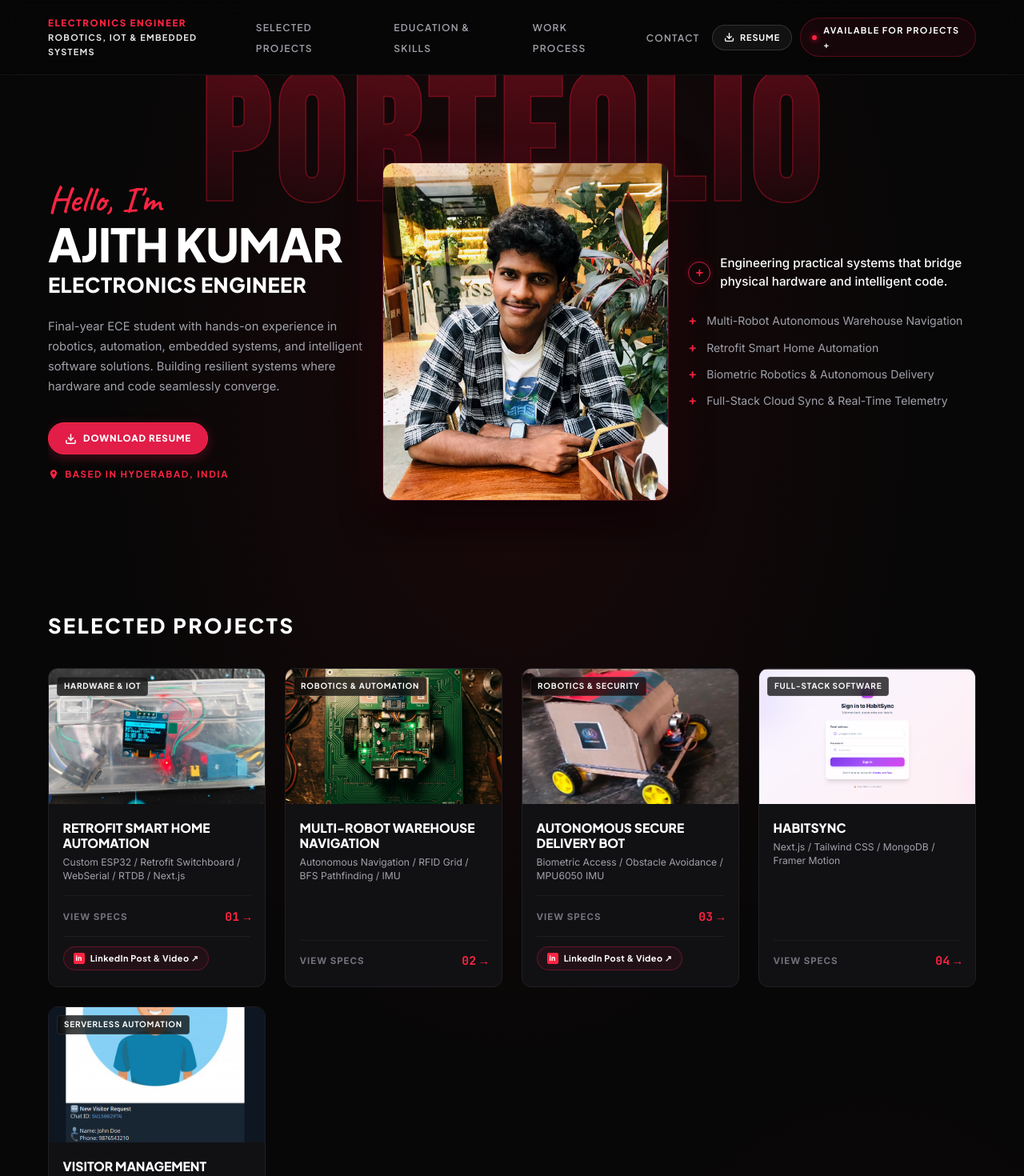
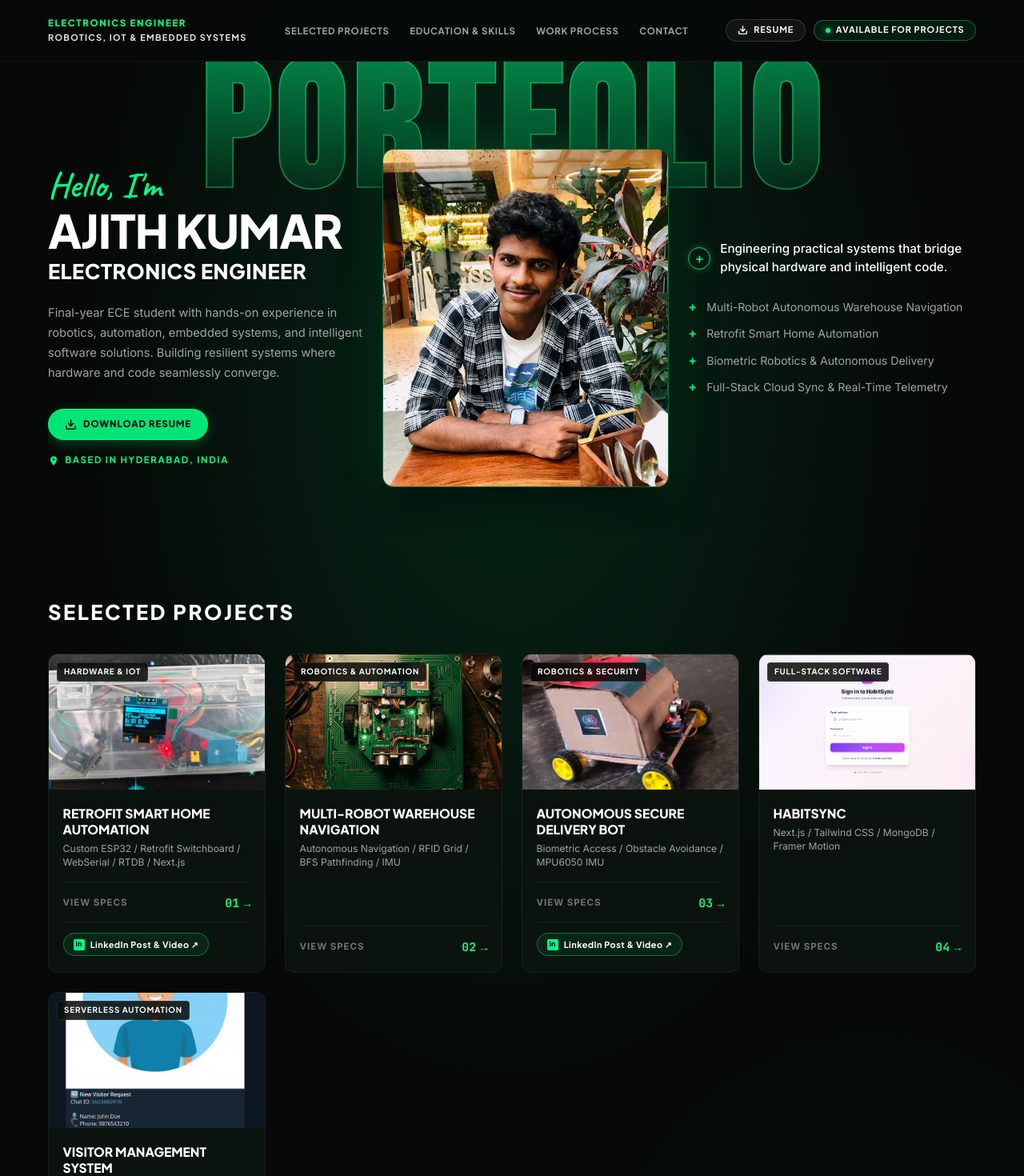
Before and after one commit to ajithhhak/portfolio, a Next.js app: page / in a window 1280 px wide. Shown: the top 1470 px of the page at 80% size. Built offline with nearby package versions, Linux system fonts and the light colour scheme.

Commit message:
Apply Electric Emerald green theme, tighten navbar typography, and remove footer quote

```diff
--- a/app/globals.css
+++ b/app/globals.css
@@ -1,25 +1,72 @@
 @import url('https://fonts.googleapis.com/css2?family=Bebas+Neue&family=Caveat:wght@400;600;700&family=Inter:wght@300;400;500;600;700&family=JetBrains+Mono:wght@400;500;600;700&family=Plus+Jakarta+Sans:wght@400;500;600;700;800;900&display=swap');
 
 :root {
-  --bg: #070707;
-  --bg-subtle: #0d0d0f;
-  --card-bg: #111114;
-  --card-bg-hover: #16161a;
-  --border: #1f1f24;
+  /* =========================================
+     ACTIVE THEME: ELECTRIC EMERALD / GREEN
+     (To revert to Crimson, swap with commented block below)
+     ========================================= */
+  --bg: #060907;
+  --bg-subtle: #0a0f0c;
+  --card-bg: #0b130e;
+  --card-bg-hover: #101c14;
+  --border: #142419;
   --border-light: rgba(255, 255, 255, 0.08);
-  --border-crimson: rgba(225, 29, 72, 0.4);
 
-  --crimson: #e11d48;
-  --crimson-bright: #ff2442;
-  --crimson-dark: #6e0d16;
-  --crimson-deep: #3b060b;
-  --crimson-glow: rgba(225, 29, 72, 0.25);
+  --accent: #00e575;
+  --accent-bright: #00ff88;
+  --accent-dark: #072a18;
+  --accent-deep: #03140b;
+  --accent-glow: rgba(0, 255, 136, 0.25);
+  --accent-tint: rgba(0, 255, 136, 0.08);
+  --border-accent: rgba(0, 255, 136, 0.35);
+
+  --watermark-stroke: rgba(0, 255, 136, 0.45);
+  --watermark-grad-1: rgba(0, 255, 136, 0.45);
+  --watermark-grad-2: rgba(0, 100, 50, 0.12);
+
+  --ambient-1: rgba(0, 255, 136, 0.12);
+  --ambient-2: rgba(0, 200, 100, 0.06);
+
+  --quote-bg-1: #071f12;
+  --quote-bg-2: #031009;
+
+  /* =========================================
+     PREVIOUS CRIMSON THEME (SAVED FOR 1-CLICK REVERT)
+     --bg: #070707;
+     --bg-subtle: #0d0d0f;
+     --card-bg: #111114;
+     --card-bg-hover: #16161a;
+     --border: #1f1f24;
+     --border-light: rgba(255, 255, 255, 0.08);
+     --accent: #e11d48;
+     --accent-bright: #ff2442;
+     --accent-dark: #6e0d16;
+     --accent-deep: #3b060b;
+     --accent-glow: rgba(225, 29, 72, 0.25);
+     --accent-tint: rgba(225, 29, 72, 0.08);
+     --border-accent: rgba(225, 29, 72, 0.35);
+     --watermark-stroke: rgba(170, 18, 38, 0.5);
+     --watermark-grad-1: rgba(145, 15, 33, 0.5);
+     --watermark-grad-2: rgba(70, 8, 16, 0.15);
+     --ambient-1: rgba(140, 15, 30, 0.15);
+     --ambient-2: rgba(110, 13, 22, 0.08);
+     --quote-bg-1: #180509;
+     --quote-bg-2: #0c0204;
+     ========================================= */
+
+  /* Aliases for backwards compatibility */
+  --crimson: var(--accent);
+  --crimson-bright: var(--accent-bright);
+  --crimson-dark: var(--accent-dark);
+  --crimson-deep: var(--accent-deep);
+  --crimson-glow: var(--accent-glow);
+  --border-crimson: var(--border-accent);
 
   --text-white: #ffffff;
   --text-primary: #f4f4f5;
-  --text-secondary: #a1a1aa;
-  --text-muted: #71717a;
-  --text-dark: #3f3f46;
+  --text-secondary: #9ea3a8;
+  --text-muted: #657069;
+  --text-dark: #323b35;
 
   --font-display: 'Bebas Neue', sans-serif;
   --font-heading: 'Plus Jakarta Sans', sans-serif;
@@ -52,15 +99,15 @@ body {
   -webkit-font-smoothing: antialiased;
   -moz-osx-font-smoothing: grayscale;
   background-image:
-    radial-gradient(ellipse 60% 40% at 50% 15%, rgba(140, 15, 30, 0.15), transparent 70%),
-    radial-gradient(ellipse 50% 30% at 85% 60%, rgba(110, 13, 22, 0.08), transparent 70%);
+    radial-gradient(ellipse 60% 40% at 50% 15%, var(--ambient-1), transparent 70%),
+    radial-gradient(ellipse 50% 30% at 85% 60%, var(--ambient-2), transparent 70%);
   min-height: 100vh;
 }
 
 /* Custom Selection */
 ::selection {
-  background-color: var(--crimson);
-  color: #ffffff;
+  background-color: var(--accent);
+  color: #060907;
 }
 
 /* Scrollbar */
@@ -68,14 +115,14 @@ body {
   width: 7px;
 }
 ::-webkit-scrollbar-track {
-  background: #070707;
+  background: var(--bg);
 }
 ::-webkit-scrollbar-thumb {
-  background: #27272a;
+  background: var(--border);
   border-radius: 4px;
 }
 ::-webkit-scrollbar-thumb:hover {
-  background: var(--crimson);
+  background: var(--accent);
 }
 
 /* Container */
@@ -102,7 +149,7 @@ body {
   right: 0;
   z-index: 100;
   padding: 1.25rem 0;
-  background: rgba(7, 7, 7, 0.85);
+  background: rgba(6, 9, 7, 0.88);
   backdrop-filter: blur(14px);
   border-bottom: 1px solid rgba(255, 255, 255, 0.05);
   transition: all 0.3s ease;
@@ -125,7 +172,7 @@ body {
   font-size: 0.72rem;
   font-weight: 800;
   letter-spacing: 0.14em;
-  color: var(--crimson-bright);
+  color: var(--accent-bright);
   text-transform: uppercase;
 }
 
@@ -142,24 +189,33 @@ body {
 .nav-menu {
   display: none;
   align-items: center;
-  gap: 2rem;
+  gap: 1.25rem;
   list-style: none;
 }
 
-@media (min-width: 768px) {
+@media (min-width: 860px) {
   .nav-menu {
     display: flex;
+    gap: 1.25rem;
+  }
+}
+
+@media (min-width: 1100px) {
+  .nav-menu {
+    gap: 1.6rem;
   }
 }
 
 .nav-link {
   font-family: var(--font-heading);
-  font-size: 0.75rem;
-  font-weight: 600;
-  letter-spacing: 0.1em;
+  font-size: 0.72rem;
+  font-weight: 700;
+  letter-spacing: 0.06em;
   color: var(--text-secondary);
   text-decoration: none;
   text-transform: uppercase;
+  white-space: nowrap;
+  line-height: 1.15;
   transition: color 0.2s ease;
   position: relative;
 }
@@ -175,39 +231,42 @@ body {
   left: 0;
   right: 0;
   height: 2px;
-  background: var(--crimson);
+  background: var(--accent);
 }
 
 .nav-status-pill {
   display: inline-flex;
   align-items: center;
-  gap: 0.5rem;
-  padding: 0.4rem 0.9rem;
+  gap: 0.45rem;
+  padding: 0.4rem 0.85rem;
   border-radius: 9999px;
-  background: rgba(225, 29, 72, 0.08);
-  border: 1px solid rgba(225, 29, 72, 0.3);
+  background: var(--accent-tint);
+  border: 1px solid var(--border-accent);
   font-family: var(--font-heading);
   font-size: 0.68rem;
   font-weight: 700;
-  letter-spacing: 0.12em;
+  letter-spacing: 0.08em;
   color: #ffffff;
   text-transform: uppercase;
   text-decoration: none;
+  white-space: nowrap;
+  line-height: 1;
+  flex-shrink: 0;
   transition: all 0.3s ease;
 }
 
 .nav-status-pill:hover {
-  background: rgba(225, 29, 72, 0.18);
-  border-color: var(--crimson);
-  box-shadow: 0 0 15px rgba(225, 29, 72, 0.3);
+  background: rgba(0, 255, 136, 0.18);
+  border-color: var(--accent-bright);
+  box-shadow: 0 0 16px var(--accent-glow);
 }
 
 .status-beacon {
   width: 6px;
   height: 6px;
   border-radius: 50%;
-  background: var(--crimson-bright);
-  box-shadow: 0 0 8px var(--crimson-bright);
+  background: var(--accent-bright);
+  box-shadow: 0 0 8px var(--accent-bright);
   animation: pulse-beacon 2s infinite ease-in-out;
 }
 
@@ -217,7 +276,7 @@ body {
 }
 
 /* =========================================
-   HERO SECTION (Matching reference)
+   HERO SECTION
    ========================================= */
 .hero-wrapper {
   position: relative;
@@ -240,8 +299,8 @@ body {
   text-transform: uppercase;
   text-align: center;
   color: transparent;
-  -webkit-text-stroke: 1.5px rgba(170, 18, 38, 0.5);
-  background: linear-gradient(180deg, rgba(145, 15, 33, 0.5) 0%, rgba(70, 8, 16, 0.15) 100%);
+  -webkit-text-stroke: 1.5px var(--watermark-stroke);
+  background: linear-gradient(180deg, var(--watermark-grad-1) 0%, var(--watermark-grad-2) 100%);
   -webkit-background-clip: text;
   background-clip: text;
   user-select: none;
@@ -278,7 +337,7 @@ body {
 .hero-script-intro {
   font-family: var(--font-script);
   font-size: clamp(2rem, 3.5vw, 2.8rem);
-  color: var(--crimson-bright);
+  color: var(--accent-bright);
   font-weight: 600;
   margin-bottom: -0.5rem;
   line-height: 1;
@@ -317,12 +376,11 @@ body {
   display: inline-flex;
   align-items: center;
   gap: 0.45rem;
-  margin-top: 1rem;
   font-family: var(--font-heading);
   font-size: 0.72rem;
   font-weight: 700;
   letter-spacing: 0.14em;
-  color: var(--crimson-bright);
+  color: var(--accent-bright);
   text-transform: uppercase;
 }
 
@@ -342,9 +400,9 @@ body {
   overflow: hidden;
   box-shadow:
     0 20px 50px rgba(0, 0, 0, 0.8),
-    0 0 50px rgba(225, 29, 72, 0.2);
-  border: 1px solid rgba(225, 29, 72, 0.3);
-  background: #0d0d0f;
+    0 0 50px var(--accent-glow);
+  border: 1px solid var(--border-accent);
+  background: var(--bg-subtle);
   transition: transform 0.4s var(--ease-out), box-shadow 0.4s ease;
 }
 
@@ -352,7 +410,7 @@ body {
   transform: translateY(-4px) scale(1.01);
   box-shadow:
     0 25px 60px rgba(0, 0, 0, 0.9),
-    0 0 70px rgba(225, 29, 72, 0.35);
+    0 0 70px rgba(0, 255, 136, 0.4);
 }
 
 .portrait-img {
@@ -389,14 +447,14 @@ body {
   width: 28px;
   height: 28px;
   border-radius: 50%;
-  border: 1px solid var(--crimson);
+  border: 1px solid var(--accent);
   display: flex;
   align-items: center;
   justify-content: center;
-  color: var(--crimson-bright);
+  color: var(--accent-bright);
   font-size: 1.1rem;
   flex-shrink: 0;
-  box-shadow: 0 0 10px rgba(225, 29, 72, 0.2);
+  box-shadow: 0 0 10px var(--accent-glow);
 }
 
 .hero-highlight-list {
@@ -417,14 +475,14 @@ body {
 }
 
 .hero-highlight-item .plus {
-  color: var(--crimson-bright);
+  color: var(--accent-bright);
   font-weight: 700;
   font-size: 1rem;
   line-height: 1.2;
 }
 
 /* =========================================
-   SELECTED PROJECTS SECTION (4-Card Row)
+   SELECTED PROJECTS SECTION
    ========================================= */
 .section-wrapper {
   padding: 4.5rem 0;
@@ -479,8 +537,8 @@ body {
 
 .project-card:hover {
   transform: translateY(-6px);
-  border-color: var(--border-crimson);
-  box-shadow: 0 16px 35px rgba(0, 0, 0, 0.6), 0 0 25px rgba(225, 29, 72, 0.15);
+  border-color: var(--border-accent);
+  box-shadow: 0 16px 35px rgba(0, 0, 0, 0.6), 0 0 25px var(--accent-glow);
 }
 
 .project-thumb-box {
@@ -506,7 +564,7 @@ body {
   position: absolute;
   top: 10px;
   left: 10px;
-  background: rgba(7, 7, 7, 0.75);
+  background: rgba(6, 9, 7, 0.85);
   backdrop-filter: blur(8px);
   border: 1px solid rgba(255, 255, 255, 0.1);
   padding: 3px 8px;
@@ -556,7 +614,7 @@ body {
   font-family: var(--font-mono);
   font-size: 0.92rem;
   font-weight: 700;
-  color: var(--crimson-bright);
+  color: var(--accent-bright);
   display: flex;
   align-items: center;
   gap: 0.35rem;
@@ -614,7 +672,7 @@ body {
   font-size: 0.7rem;
   font-weight: 800;
   letter-spacing: 0.12em;
-  color: var(--crimson-bright);
+  color: var(--accent-bright);
   text-transform: uppercase;
   margin-bottom: 0.75rem;
 }
@@ -654,7 +712,7 @@ body {
   font-family: var(--font-mono);
   font-size: 0.72rem;
   font-weight: 700;
-  color: var(--crimson-bright);
+  color: var(--accent-bright);
   white-space: nowrap;
 }
 
@@ -681,8 +739,8 @@ body {
 }
 
 .skill-pill:hover {
-  border-color: var(--crimson);
-  background: rgba(225, 29, 72, 0.1);
+  border-color: var(--accent);
+  background: var(--accent-tint);
   color: #ffffff;
   transform: translateY(-2px);
 }
@@ -721,23 +779,23 @@ body {
   width: 36px;
   height: 36px;
   border-radius: 50%;
-  background: #0d0d0f;
-  border: 1px solid var(--crimson);
+  background: var(--bg-subtle);
+  border: 1px solid var(--accent);
   display: flex;
   align-items: center;
   justify-content: center;
-  color: var(--crimson-bright);
+  color: var(--accent-bright);
   font-size: 0.95rem;
   flex-shrink: 0;
   z-index: 2;
-  box-shadow: 0 0 12px rgba(225, 29, 72, 0.2);
+  box-shadow: 0 0 12px var(--accent-glow);
   transition: transform 0.25s ease;
 }
 
 .process-step:hover .process-node-icon {
   transform: scale(1.12);
-  background: var(--crimson);
-  color: #ffffff;
+  background: var(--accent);
+  color: #060907;
 }
 
 .process-step-content {
@@ -763,8 +821,8 @@ body {
 
 /* Col 3: Philosophy & Quote Card */
 .quote-card {
-  background: linear-gradient(145deg, #180509 0%, #0c0204 100%);
-  border: 1px solid rgba(225, 29, 72, 0.35);
+  background: linear-gradient(145deg, var(--quote-bg-1) 0%, var(--quote-bg-2) 100%);
+  border: 1px solid var(--border-accent);
   border-radius: 14px;
   padding: 2.2rem 1.8rem;
   display: flex;
@@ -772,14 +830,14 @@ body {
   justify-content: space-between;
   position: relative;
   overflow: hidden;
-  box-shadow: 0 15px 40px rgba(0, 0, 0, 0.6), inset 0 0 30px rgba(225, 29, 72, 0.08);
+  box-shadow: 0 15px 40px rgba(0, 0, 0, 0.6), inset 0 0 30px var(--accent-glow);
 }
 
 .quote-marks {
   font-family: serif;
   font-size: 3.5rem;
   line-height: 0.8;
-  color: var(--crimson-bright);
+  color: var(--accent-bright);
   margin-bottom: 1rem;
 }
 
@@ -813,7 +871,7 @@ body {
 }
 
 .quote-slogan span {
-  color: var(--crimson-bright);
+  color: var(--accent-bright);
   font-size: 1.1rem;
 }
 
@@ -857,14 +915,14 @@ body {
 }
 
 .footer-headline span {
-  color: var(--crimson-bright);
+  color: var(--accent-bright);
 }
 
 .footer-subtext {
   font-size: 0.88rem;
   color: var(--text-secondary);
   line-height: 1.65;
-  max-width: 380px;
+  max-width: 440px;
 }
 
 .footer-action-btn {
@@ -874,7 +932,7 @@ body {
   padding: 0.75rem 1.6rem;
   border-radius: 9999px;
   background: transparent;
-  border: 1px solid var(--crimson);
+  border: 1px solid var(--accent);
   color: #ffffff;
   font-family: var(--font-heading);
   font-size: 0.76rem;
@@ -888,8 +946,9 @@ body {
 }
 
 .footer-action-btn:hover {
-  background: var(--crimson);
-  box-shadow: 0 0 25px rgba(225, 29, 72, 0.4);
+  background: var(--accent);
+  color: #060907;
+  box-shadow: 0 0 25px var(--accent-glow);
   transform: translateY(-3px);
 }
 
@@ -921,7 +980,7 @@ body {
   display: flex;
   align-items: center;
   justify-content: center;
-  color: var(--crimson-bright);
+  color: var(--accent-bright);
   font-size: 1rem;
   background: rgba(255, 255, 255, 0.02);
   flex-shrink: 0;
@@ -929,9 +988,9 @@ body {
 }
 
 .contact-link-row:hover .contact-icon-circle {
-  border-color: var(--crimson);
-  background: rgba(225, 29, 72, 0.15);
-  box-shadow: 0 0 12px rgba(225, 29, 72, 0.3);
+  border-color: var(--accent);
+  background: var(--accent-tint);
+  box-shadow: 0 0 12px var(--accent-glow);
 }
 
 .contact-link-text {
@@ -943,56 +1002,6 @@ body {
 
 .contact-link-row:hover .contact-link-text {
   color: #ffffff;
-}
-
-/* Footer Device Mockup / Card */
-.footer-right-mockup {
-  display: flex;
-  justify-content: center;
-  align-items: center;
-}
-
-.mockup-laptop {
-  width: 100%;
-  max-width: 320px;
-  background: #111114;
-  border: 1px solid rgba(255, 255, 255, 0.1);
-  border-radius: 10px;
-  padding: 1rem;
-  box-shadow: 0 20px 50px rgba(0, 0, 0, 0.8), 0 0 30px rgba(225, 29, 72, 0.15);
-  position: relative;
-}
-
-.mockup-screen {
-  background: #08080a;
-  border-radius: 6px;
-  border: 1px solid rgba(225, 29, 72, 0.2);
-  aspect-ratio: 16 / 10;
-  overflow: hidden;
-  position: relative;
-  display: flex;
-  align-items: center;
-  justify-content: center;
-}
-
-.mockup-screen-img {
-  width: 100%;
-  height: 100%;
-  object-fit: cover;
-  opacity: 0.85;
-}
-
-.mockup-bottom-bar {
-  margin-top: 0.75rem;
-  display: flex;
-  align-items: center;
-  justify-content: space-between;
-  font-family: var(--font-heading);
-  font-size: 0.65rem;
-  font-weight: 700;
-  color: var(--text-muted);
-  letter-spacing: 0.08em;
-  text-transform: uppercase;
 }
 
 /* Bottom Bar */
@@ -1026,8 +1035,8 @@ body {
   gap: 0.45rem;
   padding: 0.32rem 0.75rem;
   border-radius: 9999px;
-  background: rgba(225, 29, 72, 0.08);
-  border: 1px solid rgba(225, 29, 72, 0.35);
+  background: var(--accent-tint);
+  border: 1px solid var(--border-accent);
   font-family: var(--font-heading);
   font-size: 0.68rem;
   font-weight: 700;
@@ -1039,11 +1048,11 @@ body {
 }
 
 .project-post-link:hover {
-  background: var(--crimson);
-  border-color: var(--crimson-bright);
-  box-shadow: 0 0 12px rgba(225, 29, 72, 0.4);
+  background: var(--accent);
+  border-color: var(--accent-bright);
+  box-shadow: 0 0 12px var(--accent-glow);
   transform: translateY(-1px);
-  color: #ffffff;
+  color: #060907;
 }
 
 .post-icon {
@@ -1053,8 +1062,8 @@ body {
   width: 14px;
   height: 14px;
   border-radius: 2px;
-  background: var(--crimson-bright);
-  color: #ffffff;
+  background: var(--accent-bright);
+  color: #060907;
   font-size: 0.55rem;
   font-weight: 800;
   line-height: 1;
@@ -1076,14 +1085,17 @@ body {
   color: #ffffff;
   text-transform: uppercase;
   text-decoration: none;
+  white-space: nowrap;
+  line-height: 1;
+  flex-shrink: 0;
   transition: all 0.25s ease;
 }
 
 .nav-resume-btn:hover {
-  background: rgba(225, 29, 72, 0.15);
-  border-color: var(--crimson);
-  color: var(--crimson-bright);
-  box-shadow: 0 0 14px rgba(225, 29, 72, 0.3);
+  background: var(--accent-tint);
+  border-color: var(--accent);
+  color: var(--accent-bright);
+  box-shadow: 0 0 14px var(--accent-glow);
   transform: translateY(-1px);
 }
 
@@ -1093,22 +1105,22 @@ body {
   gap: 0.5rem;
   padding: 0.6rem 1.25rem;
   border-radius: 9999px;
-  background: var(--crimson);
-  border: 1px solid var(--crimson-bright);
+  background: var(--accent);
+  border: 1px solid var(--accent-bright);
   font-family: var(--font-heading);
   font-size: 0.72rem;
   font-weight: 800;
   letter-spacing: 0.08em;
-  color: #ffffff;
+  color: #060907;
   text-transform: uppercase;
   text-decoration: none;
   transition: all 0.3s var(--ease-out);
-  box-shadow: 0 4px 15px rgba(225, 29, 72, 0.3);
+  box-shadow: 0 4px 15px var(--accent-glow);
 }
 
 .btn-crimson-download:hover {
-  background: var(--crimson-bright);
-  box-shadow: 0 6px 25px rgba(225, 29, 72, 0.5);
+  background: var(--accent-bright);
+  box-shadow: 0 6px 25px rgba(0, 255, 136, 0.45);
   transform: translateY(-2px);
 }
 
@@ -1120,19 +1132,19 @@ body {
   font-size: 0.72rem;
   font-weight: 700;
   letter-spacing: 0.08em;
-  color: var(--crimson-bright);
+  color: var(--accent-bright);
   text-transform: uppercase;
   text-decoration: none;
   padding: 0.45rem 0.9rem;
   border-radius: 6px;
-  background: rgba(225, 29, 72, 0.06);
-  border: 1px dashed rgba(225, 29, 72, 0.3);
+  background: var(--accent-tint);
+  border: 1px dashed var(--border-accent);
   transition: all 0.2s ease;
 }
 
 .resume-download-link:hover {
-  background: rgba(225, 29, 72, 0.15);
-  border-color: var(--crimson-bright);
+  background: rgba(0, 255, 136, 0.15);
+  border-color: var(--accent-bright);
   color: #ffffff;
   transform: translateX(3px);
 }
@@ -1143,8 +1155,9 @@ body {
 }
 
 .footer-resume-btn:hover {
-  background: var(--crimson) !important;
-  border-color: var(--crimson-bright) !important;
+  background: var(--accent) !important;
+  border-color: var(--accent-bright) !important;
+  color: #060907 !important;
 }
 
 /* =========================================
--- a/components/Navigation.js
+++ b/components/Navigation.js
@@ -45,7 +45,7 @@ export default function Navigation() {
 
           <a href="#contact" className="nav-status-pill">
             <span className="status-beacon"></span>
-            <span>Available for Projects +</span>
+            <span>Available for Projects</span>
           </a>
         </div>
       </div>
```
Also changed, not shown: app/modal.css (+24 -22 lines), app/page.js (+4 -4 lines).
